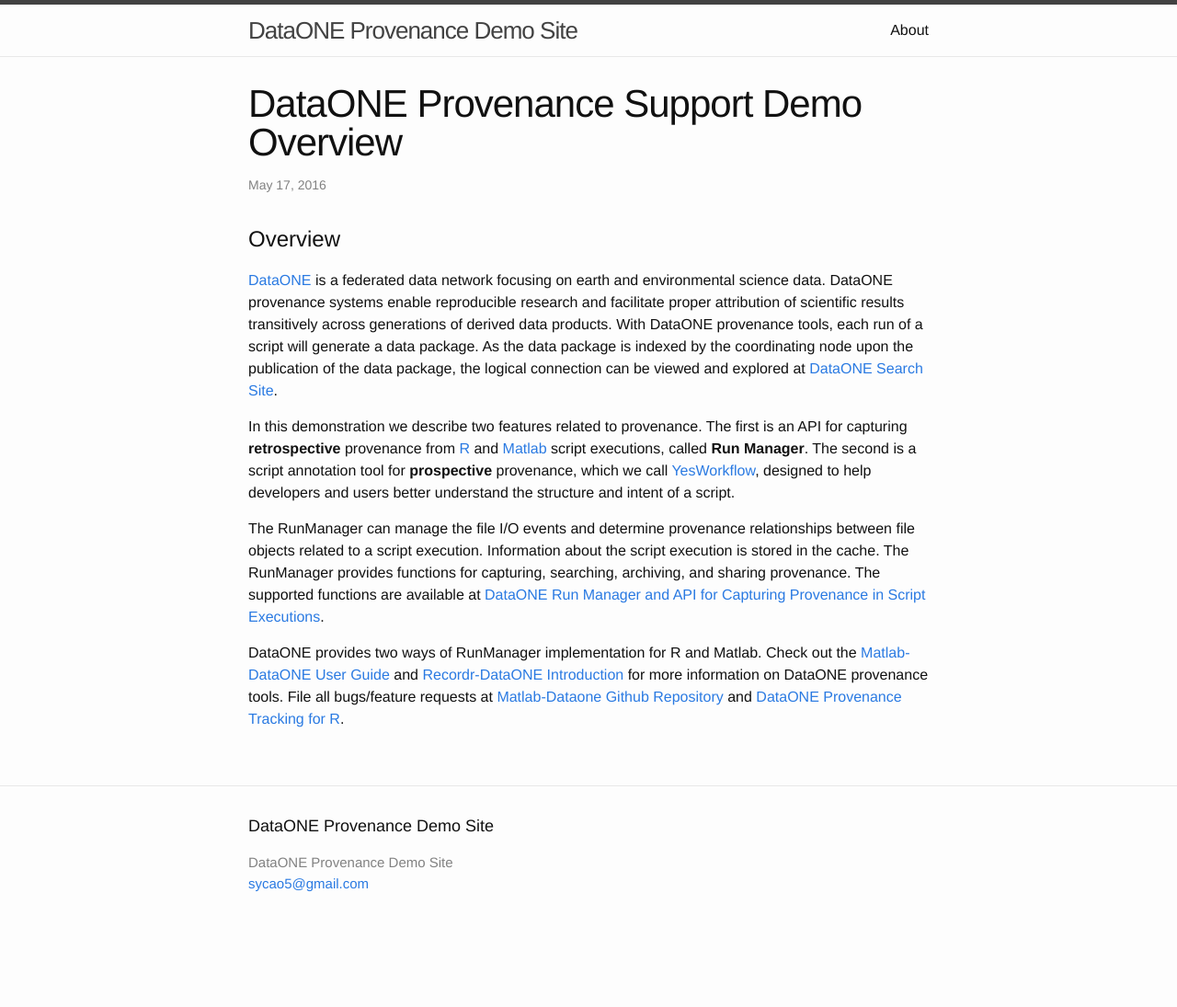
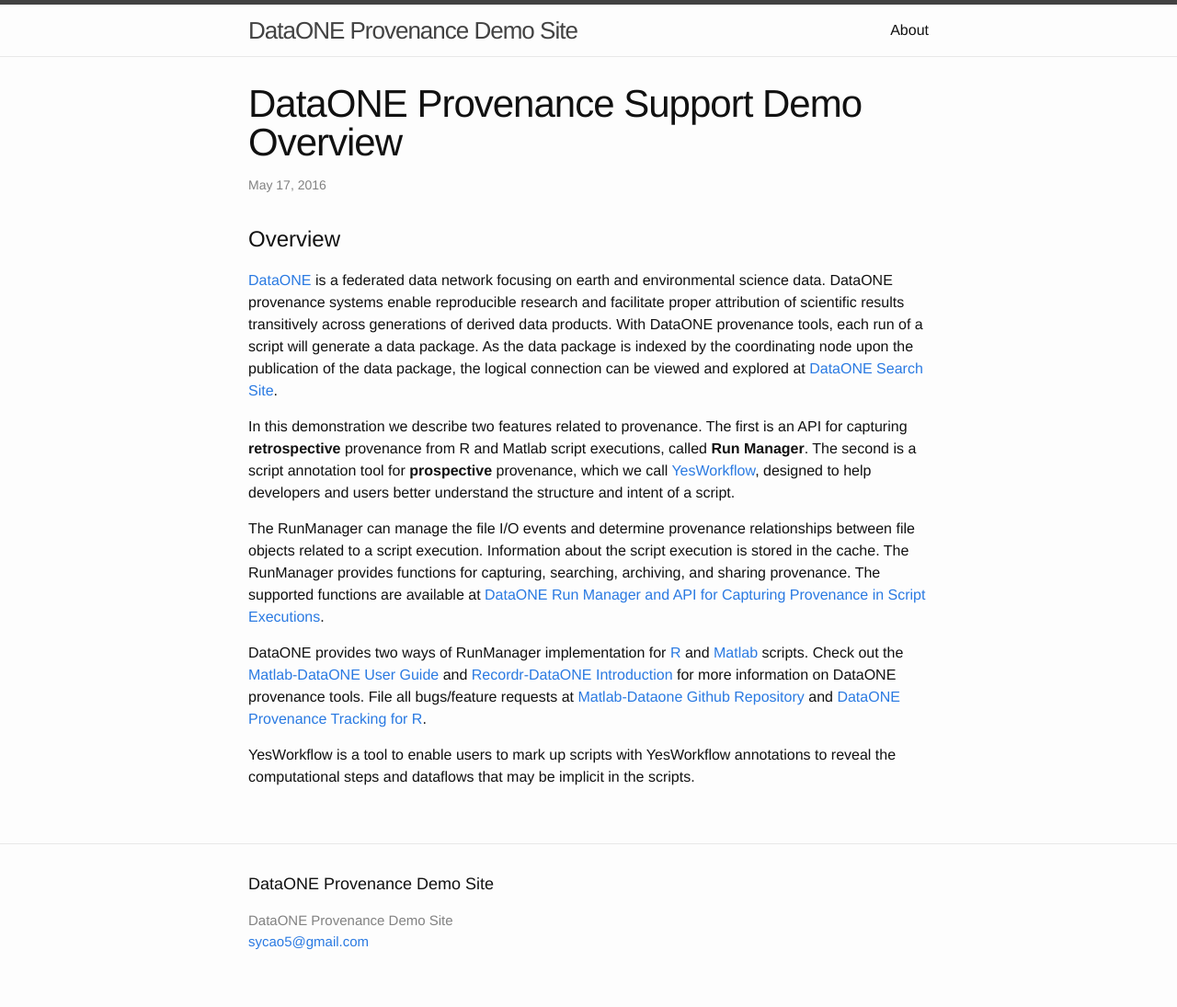
Before and after one commit to DataONEorg/provweek2016-demo, a Jekyll site: the page built from _posts/2016-05-17-provenance-demo-overview.markdown, in a window 1280 px wide. Shown: the whole page at 92% size. Built offline with Jekyll 4.4.1, drawn with Linux system fonts in a browser that asks for light colours; before the commit the page ends 1032 px from its top, so only the background shows below that.

Commit message:
Add a  brief intro to YesWorkflow to overview_post

```diff
--- a/_posts/2016-05-17-provenance-demo-overview.markdown
+++ b/_posts/2016-05-17-provenance-demo-overview.markdown
@@ -12,13 +12,15 @@
 data products. With DataONE provenance tools, each run of a script will generate a data package. As the data package is indexed by the coordinating node upon the publication of the data package, the logical connection can be viewed and explored at [DataONE Search Site](https://search-sandbox-2.test.dataone.org).
 
 In this demonstration we describe two features related to provenance. The first is an API
-for capturing **retrospective** provenance from [R](https://github.com/NCEAS/recordr) and [Matlab](https://github.com/DataONEorg/matlab-dataone) script executions,
+for capturing **retrospective** provenance from R and Matlab script executions,
 called **Run Manager**. The second is a script annotation tool for **prospective** provenance, which we call [YesWorkflow](https://github.com/yesworkflow-org/yw-prototypes), designed to help developers and users better understand the structure and intent of a script.
 
 
 The RunManager can manage the file I/O events  and determine provenance relationships between file objects related to a script execution. Information about the script execution is stored in the cache. The RunManager provides functions for capturing, searching, archiving, and sharing provenance. The supported functions are available at [DataONE Run Manager and API for Capturing Provenance in Script Executions](https://github.com/DataONEorg/sem-prov-design/blob/master/docs/PROV-capture/Run-manager-API.rst).
 
-DataONE provides two ways of RunManager implementation for R and Matlab. Check out the [Matlab-DataONE User Guide][matlab-dataone-user-guide] and [Recordr-DataONE Introduction]({{site.baseurl}}/data/intro_recordr.pdf) for more information on DataONE provenance tools. File all bugs/feature requests at [Matlab-Dataone Github Repository][matlab-dataone Github repo] and [DataONE Provenance Tracking for R][recordr-Github-repo].
+DataONE provides two ways of RunManager implementation for [R](https://github.com/NCEAS/recordr)  and [Matlab](https://github.com/DataONEorg/matlab-dataone) scripts. Check out the [Matlab-DataONE User Guide][matlab-dataone-user-guide] and [Recordr-DataONE Introduction]({{site.baseurl}}/data/intro_recordr.pdf) for more information on DataONE provenance tools. File all bugs/feature requests at [Matlab-Dataone Github Repository][matlab-dataone Github repo] and [DataONE Provenance Tracking for R][recordr-Github-repo].
+
+YesWorkflow is a tool to enable users to mark up scripts with YesWorkflow annotations to reveal the computational steps and dataflows that may be implicit in the scripts.
 
 [matlab-dataone-user-guide]: https://github.com/DataONEorg/matlab-dataone/blob/master/docs/user-guide.rst
 [matlab-dataone Github repo]:   https://github.com/DataONEorg/matlab-dataone
```
